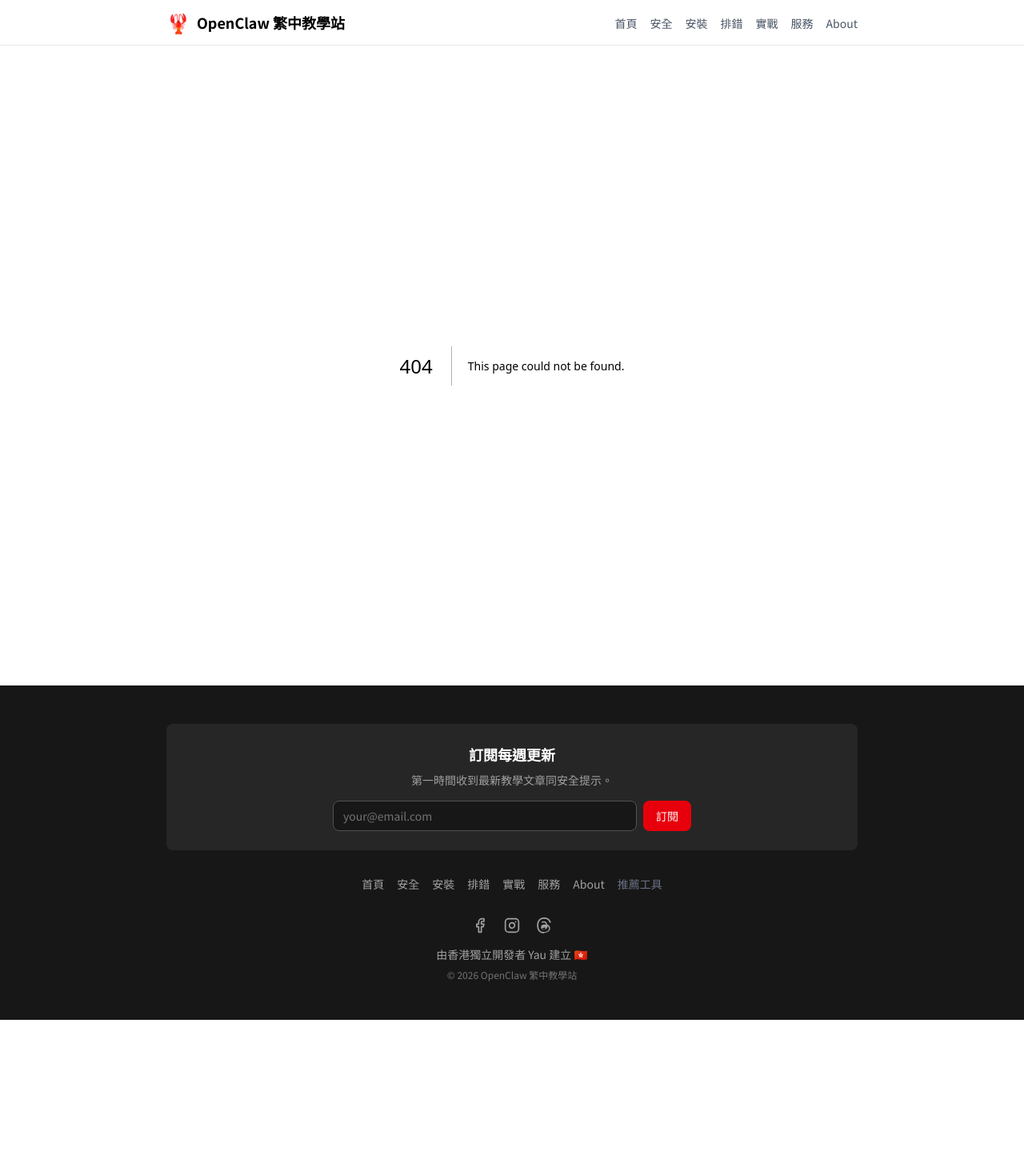
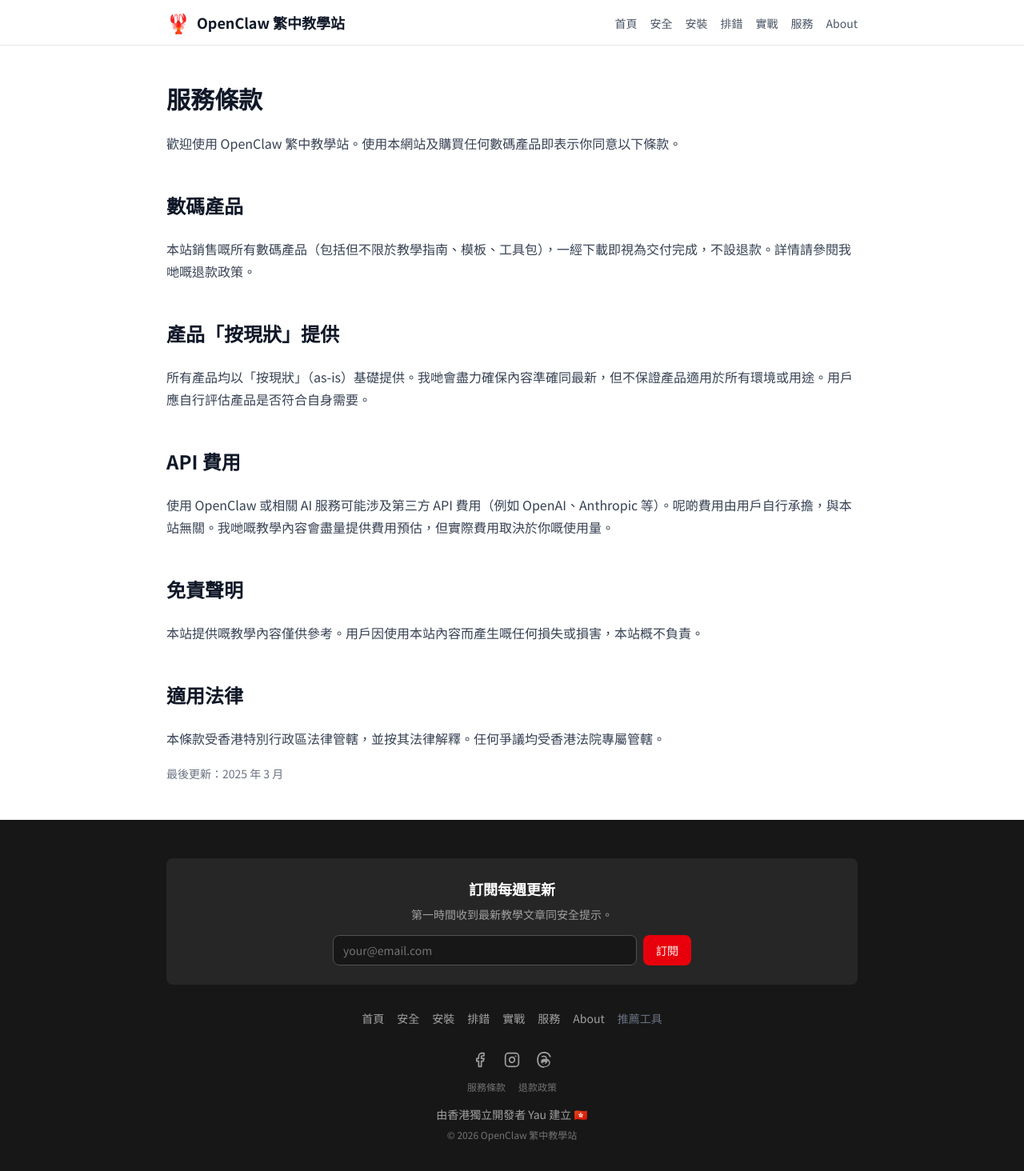
Before and after one commit to hideyau28/openclaw-guide, a Next.js app: page /terms in a window 1280 px wide. Before the commit this address had no page. Shown: the top 1464 px of the page at 80% size. Before the commit the page ends 1275 px from the top, so only its background shows below. Built offline with nearby package versions, Linux system fonts and the light colour scheme.

Commit message:
add terms and refund policy pages

```diff
--- /dev/null
+++ b/app/refund/page.tsx
@@ -0,0 +1,45 @@
+import type { Metadata } from "next";
+import { SITE_NAME } from "@/lib/constants";
+
+export const metadata: Metadata = {
+  title: `退款政策 | ${SITE_NAME}`,
+  description: "OpenClaw 繁中教學站數碼產品退款政策。",
+};
+
+export default function RefundPage() {
+  return (
+    <div className="mx-auto max-w-4xl px-4 py-12">
+      <h1 className="mb-6 text-3xl font-bold">退款政策</h1>
+
+      <div className="prose prose-gray max-w-none">
+        <h2>數碼產品不設退款</h2>
+        <p>
+          由於數碼產品嘅特殊性質，所有產品一經下載即視為交付完成，原則上不設退款。請喺購買前仔細閱讀產品描述，確認產品符合你嘅需要。
+        </p>
+
+        <h2>例外情況</h2>
+        <p>如果產品存在以下技術問題，你可以喺購買後 7 日內申請退款：</p>
+        <ul>
+          <li>檔案損壞或無法開啟</li>
+          <li>產品內容與描述嚴重不符</li>
+          <li>重複購買（同一產品購買咗兩次）</li>
+        </ul>
+
+        <h2>申請退款</h2>
+        <p>
+          如需申請退款，請喺購買後 7 日內發送電郵至{" "}
+          <a href="mailto:yau@flowstudiohk.com">yau@flowstudiohk.com</a>
+          ，並提供以下資料：
+        </p>
+        <ul>
+          <li>你嘅訂單編號或購買憑證</li>
+          <li>購買日期</li>
+          <li>退款原因及相關截圖（如適用）</li>
+        </ul>
+        <p>我哋會喺 3 個工作天內回覆你嘅申請。</p>
+
+        <p className="text-sm text-gray-500">最後更新：2025 年 3 月</p>
+      </div>
+    </div>
+  );
+}
--- /dev/null
+++ b/app/terms/page.tsx
@@ -0,0 +1,48 @@
+import type { Metadata } from "next";
+import { SITE_NAME } from "@/lib/constants";
+
+export const metadata: Metadata = {
+  title: `服務條款 | ${SITE_NAME}`,
+  description: "OpenClaw 繁中教學站服務條款及使用條件。",
+};
+
+export default function TermsPage() {
+  return (
+    <div className="mx-auto max-w-4xl px-4 py-12">
+      <h1 className="mb-6 text-3xl font-bold">服務條款</h1>
+
+      <div className="prose prose-gray max-w-none">
+        <p>
+          歡迎使用 {SITE_NAME}。使用本網站及購買任何數碼產品即表示你同意以下條款。
+        </p>
+
+        <h2>數碼產品</h2>
+        <p>
+          本站銷售嘅所有數碼產品（包括但不限於教學指南、模板、工具包），一經下載即視為交付完成，不設退款。詳情請參閱我哋嘅退款政策。
+        </p>
+
+        <h2>產品「按現狀」提供</h2>
+        <p>
+          所有產品均以「按現狀」（as-is）基礎提供。我哋會盡力確保內容準確同最新，但不保證產品適用於所有環境或用途。用戶應自行評估產品是否符合自身需要。
+        </p>
+
+        <h2>API 費用</h2>
+        <p>
+          使用 OpenClaw 或相關 AI 服務可能涉及第三方 API 費用（例如 OpenAI、Anthropic 等）。呢啲費用由用戶自行承擔，與本站無關。我哋嘅教學內容會盡量提供費用預估，但實際費用取決於你嘅使用量。
+        </p>
+
+        <h2>免責聲明</h2>
+        <p>
+          本站提供嘅教學內容僅供參考。用戶因使用本站內容而產生嘅任何損失或損害，本站概不負責。
+        </p>
+
+        <h2>適用法律</h2>
+        <p>
+          本條款受香港特別行政區法律管轄，並按其法律解釋。任何爭議均受香港法院專屬管轄。
+        </p>
+
+        <p className="text-sm text-gray-500">最後更新：2025 年 3 月</p>
+      </div>
+    </div>
+  );
+}
--- a/components/layout/footer.tsx
+++ b/components/layout/footer.tsx
@@ -115,6 +115,21 @@
           </a>
         </div>
 
+        <div className="mb-4 flex justify-center gap-4">
+          <Link
+            href="/terms"
+            className="text-xs text-neutral-500 hover:text-white"
+          >
+            服務條款
+          </Link>
+          <Link
+            href="/refund"
+            className="text-xs text-neutral-500 hover:text-white"
+          >
+            退款政策
+          </Link>
+        </div>
+
         <p className="mb-2 text-center text-sm text-neutral-400">
           由香港獨立開發者 Yau 建立 🇭🇰
         </p>
```
